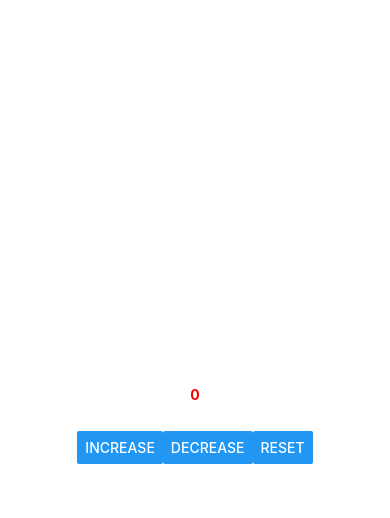
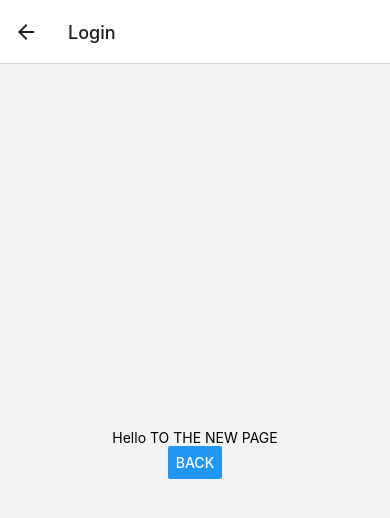
Before and after one commit to SiamSarker/AppDev_FrontEnd, a React Native app: screen /Login in a window 390 px wide. Shown: the top 518 px of the page. Built offline with nearby package versions, Linux system fonts and the light colour scheme.

Commit message:
Stack Navigation added

```diff
--- a/App.tsx
+++ b/App.tsx
@@ -1,30 +1,23 @@
 import React from "react";
 import {View, Text, StyleSheet} from "react-native";
 import CounterPage from "./src/pages/CounterPage";
+import { NavigationContainer } from '@react-navigation/native';
+import { createStackNavigator } from '@react-navigation/stack';
+import LoginPage from "./src/pages/LoginPage";
+
+const stack = createStackNavigator();
 
 const App = () => {
 return(
-  // <View style={styles.mainContainer}>
-  //   <Text style={styles.textContainer}>
-  //     Hello World!
-  //   </Text>
-  //   <Text>This is Siam Sarker</Text>
-  // </View>
-  <CounterPage></CounterPage>
+
+  <NavigationContainer>
+    <stack.Navigator>
+      <stack.Screen name='Counter' component={CounterPage}></stack.Screen>
+      <stack.Screen name='Login' component={LoginPage}></stack.Screen>
+    </stack.Navigator>
+  </NavigationContainer>
+
 )
 }
 
-const styles = StyleSheet.create({
-  mainContainer: {
-    flex: 1,
-    justifyContent: "center",
-    alignItems: "center"
-  },
-  textContainer: {
-    frontWeight: "bold",
-    frontSize: 16,
-    color: "red",
-  }
-})
-
 export default App;
--- a/package.json
+++ b/package.json
@@ -9,6 +9,8 @@
     "web": "expo start --web"
   },
   "dependencies": {
+    "@react-navigation/native": "^6.1.8",
+    "@react-navigation/stack": "^6.3.18",
     "expo": "~49.0.13",
     "expo-status-bar": "~1.6.0",
     "react": "18.2.0",
--- a/src/pages/CounterPage.tsx
+++ b/src/pages/CounterPage.tsx
@@ -1,7 +1,7 @@
 import React, { useState } from "react";
 import { Button, Text, View, StyleSheet, Vibration } from "react-native";
 
-const CounterPage = () => {
+const CounterPage = (props: any) => {
     let [counter, setCounter] = useState(0);
 
     console.log("Current Value: ", counter)
@@ -20,6 +20,10 @@
         setCounter(0)
     }
 
+    const navHandler = () => {
+        props.navigation.navigate("Login");
+    }
+
     return (
         <View style={style.mainContainer}>
             <Text style={style.counterContainer}>{counter}</Text>
@@ -27,6 +31,9 @@
                 <Button title='Increase' onPress={increaseHandler}></Button>
                 <Button title='Decrease' onPress={decreaseHandler}></Button>
                 <Button title='Reset' onPress={resetHandler}></Button>
+            </View>
+            <View>
+                <Button title='LOGIN' onPress={navHandler}></Button>
             </View>
         </View>
     )
--- /dev/null
+++ b/src/pages/LoginPage.tsx
@@ -0,0 +1,48 @@
+import React, { useState } from "react";
+import { Button, Text, View, StyleSheet, Vibration } from "react-native";
+
+const LoginPage = (props: any) => {
+
+    const navHandler = () => {
+        props.navigation.navigate("Counter");
+    }
+
+    return (
+        <View style={style.mainContainer}>
+            <Text>Hello TO THE NEW PAGE</Text>
+            <View>
+                <Button title='BACK' onPress={navHandler}></Button>
+            </View>
+        </View>
+    )
+}
+
+const style = StyleSheet.create({
+    mainContainer: {
+        flex: 1,
+        justifyContent: 'center',
+        alignItems: 'center'
+    },
+    counterContainer: {
+        fontWeight: "700",
+        color: "red",
+        height: 40,
+        margin: 5
+    },
+    buttonContainer: {
+        flexDirection: 'row',
+        justifyContent: 'space-between'
+    },
+    buttonLeft: {
+        height: 30,
+        width: 60,
+    },
+    buttonRight: {
+        height: 30,
+        width: 60,
+    }
+
+})
+
+
+export default LoginPage;
```
Also changed, not shown: 1 other file (tests, documents, lock files or other folders).
